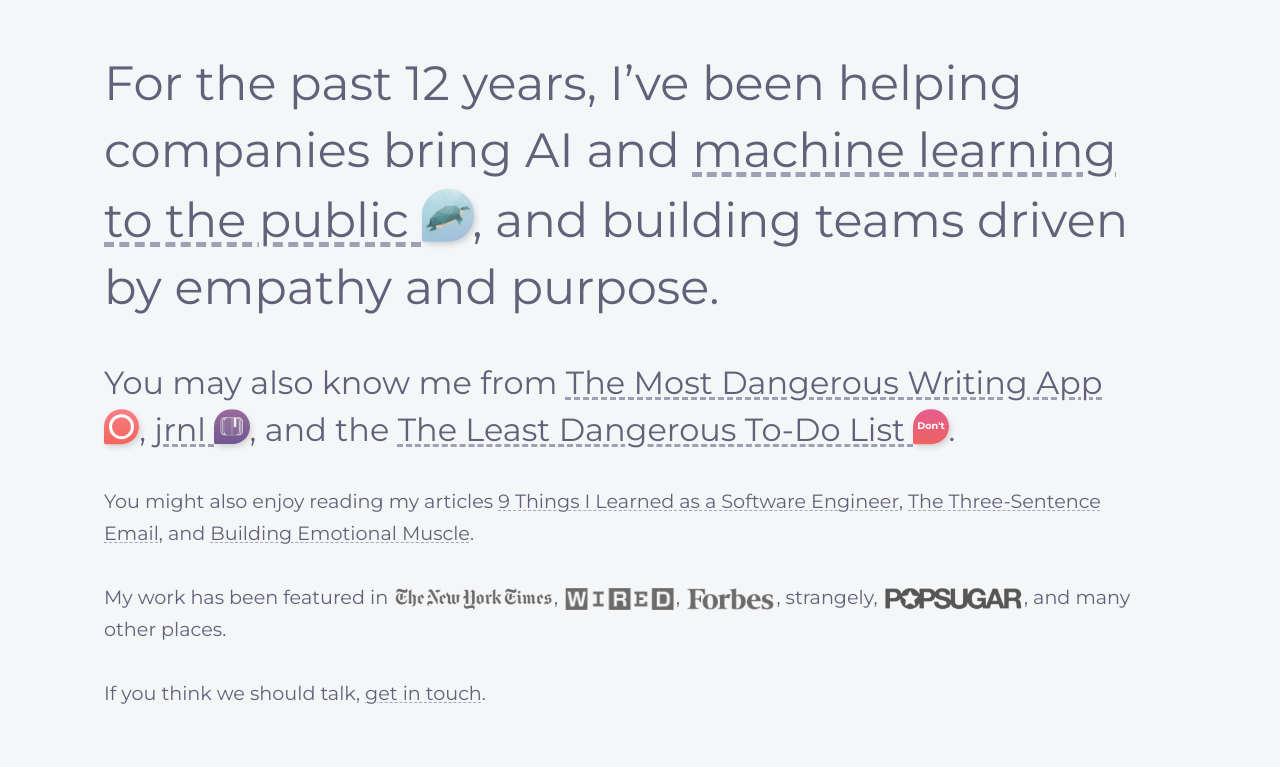
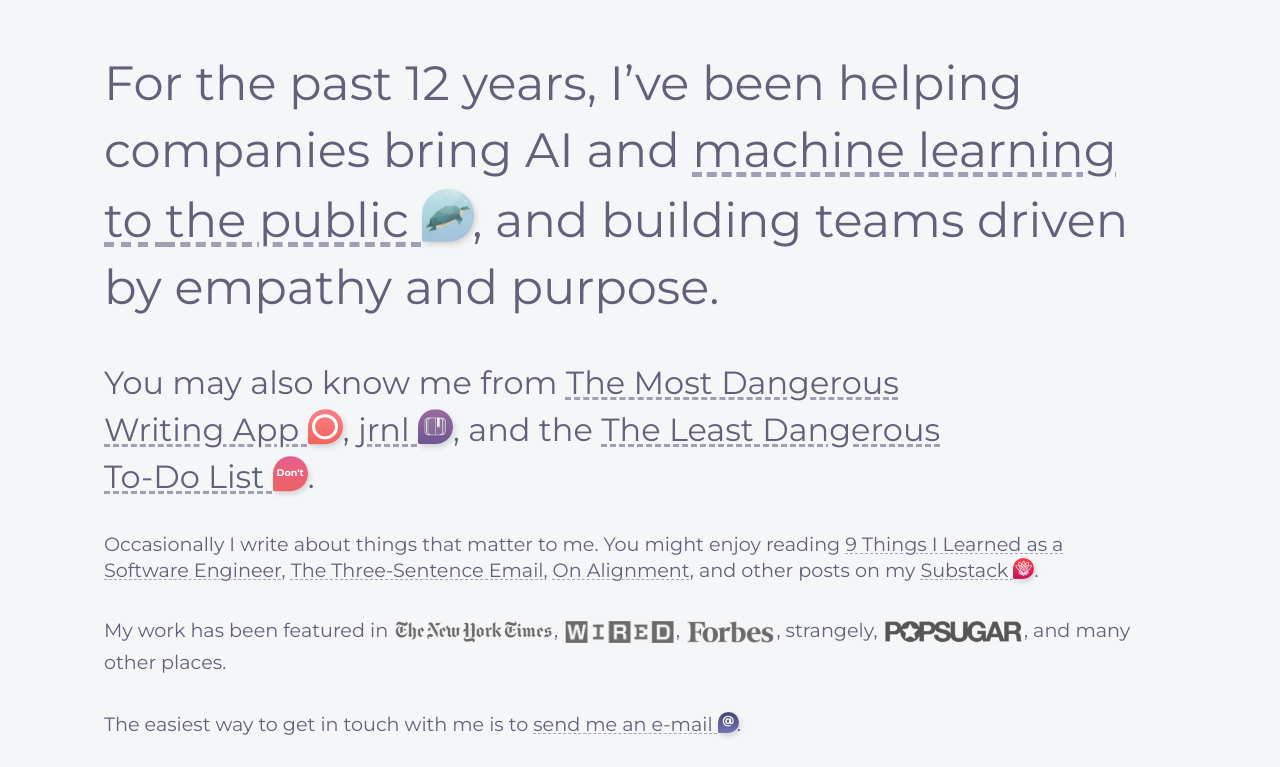
Before and after one commit to maebert/1450.me, a plain HTML site: page index.html in a window 1280 px wide. Shown: the part 890-1657 px from the top of the page. Drawn offline with nearby package versions, Linux system fonts and the light colour scheme.

Commit message:
Add substack

```diff
--- a/css/1450.css
+++ b/css/1450.css
@@ -2,6 +2,7 @@
   background-color: #f5f6f7;
   font-family: "Montserrat";
   color: #63617a;
+  font-size: 1.2rem;
 }
 
 h1 {
@@ -11,6 +12,32 @@
   font-size: 6rem;
   line-height: 135%;
   color: #353440;
+}
+
+h2 {
+  margin-top: 20pt;
+  font-family: "Montserrat";
+  font-style: normal;
+  font-weight: 400;
+  font-size: 3rem;
+  line-height: 140%;
+  color: #63617a;
+}
+
+h3 {
+  margin-top: 12pt;
+  font-family: "Montserrat";
+  font-style: normal;
+  font-weight: 400;
+  font-size: 2rem;
+  line-height: 140%;
+  color: #63617a;
+}
+
+p {
+  font-size: 1.2rem;
+  line-height: 2rem;
+  margin: 2rem 0;
 }
 
 .container {
@@ -68,12 +95,28 @@
 .pin.ubique {
   background: linear-gradient(180deg, #f8da7c 0%, #f6c11e 100%);
 }
+.pin.substack {
+  background: url(../img/substack.png) center center no-repeat,
+    linear-gradient(180deg, #ff404a 0%, #c41357 100%);
+  background-size: cover;
+}
 
 .pin.ubique:before {
   content: "U";
   color: #273645;
   font-weight: 900;
   font-size: 0.8em;
+  width: 100%;
+  height: 100%;
+  position: absolute;
+  text-align: center;
+  line-height: 1.4em;
+}
+.pin.email:before {
+  content: "@";
+  color: white;
+  font-weight: 900;
+  font-size: 0.6em;
   width: 100%;
   height: 100%;
   position: absolute;
@@ -121,6 +164,9 @@
 .pin.todo {
   background: linear-gradient(180deg, #e55e8f 0%, #ef6262 100%);
 }
+.pin.email {
+  background: linear-gradient(180deg, #44456b 0%, #7175b9 100%);
+}
 
 a:link,
 a:visited {
@@ -156,26 +202,6 @@
   -webkit-text-decoration: underline dashed #a19fb3;
 }
 
-h2 {
-  margin-top: 20pt;
-  font-family: "Montserrat";
-  font-style: normal;
-  font-weight: 400;
-  font-size: 3rem;
-  line-height: 140%;
-  color: #63617a;
-}
-
-h3 {
-  margin-top: 12pt;
-  font-family: "Montserrat";
-  font-style: normal;
-  font-weight: 400;
-  font-size: 2rem;
-  line-height: 140%;
-  color: #63617a;
-}
-
 a.jrnl:hover {
   color: #986b9d;
   text-decoration-color: #715692;
@@ -196,13 +222,12 @@
   color: #f6c11e;
   text-decoration-color: #f8da7c;
 }
-
-/* Media */
-p {
-  font-size: 1.2rem;
-  line-height: 2rem;
-  margin-bottom: 0;
-  margin-top: 2rem;
+.nowrap {
+  white-space: nowrap;
+}
+a.substack:hover {
+  color: #c41357;
+  text-decoration-color: #ff404a;
 }
 
 .media img {
@@ -241,7 +266,7 @@
   h2,
   h3 {
     font-size: 1.8rem;
-    line-height: 3rem;
+    line-height: 3.2rem;
   }
   p {
     font-size: 1.2rem;
--- a/index.html
+++ b/index.html
@@ -136,7 +136,8 @@
     <h2>For the past 12 years, I’ve been helping companies bring AI and
       <a class="summer"
         href="https://www.nytimes.com/2015/10/04/technology/scouring-the-web-to-make-new-words-lookupable.html?_r=0"
-        alt="New York Times">machine learning to the public <div class="pin summer"></div></a>, and building teams
+        alt="New York Times">machine learning to <span class="nowrap">the
+          public <div class="pin summer"></div></span></a>, and building teams
       driven by empathy
       and
       purpose.
@@ -145,20 +146,25 @@
 
       <a class="tmdwa" href="https://maebert.github.io/themostdangerouswritingapp"
         alt="The Most Dangerous Writing App">The Most
-        Dangerous Writing App <div class="pin small tmdwa"></div></a>,
-      <a class="jrnl" href="https://jrnl.sh" alt="jrnl">jrnl <div class="pin small jrnl"></div></a>, and the
+        Dangerous <span class="nowrap">Writing App <div class="pin small tmdwa"></div></span></a>,
+      <a class="jrnl nowrap" href="https://jrnl.sh" alt="jrnl">jrnl <div class="pin small jrnl"></div></a>, and the
       <a href="https://theleastdangeroustodolist.com/?ref=1450" class="todo">The Least Dangerous
-        To-Do List <div class="pin small todo"></div></a>.
+        <span class="nowrap">To-Do List <div class="pin small todo"></div></span></a>.
     </h3>
 
-    <p>You might also enjoy reading my articles <a
-        href="https://medium.com/@maebert/9-things-i-learned-as-a-software-engineer-c2c9f76c9266" alt="Medium">9 Things
+    <div>
+      Occasionally I write about things that matter to me. You might enjoy reading
+      <a href="https://medium.com/@maebert/9-things-i-learned-as-a-software-engineer-c2c9f76c9266" alt="Medium">9 Things
         I Learned as a Software Engineer</a>,
       <a href="https://medium.com/@maebert/how-to-write-emails-like-a-grown-up-4952ffb002dd" alt="Medium">The
-        Three-Sentence Email</a>, and <a href="https://proxywisdom.substack.com/p/emotional-muscle">Building Emotional
-        Muscle</a>.
-    </p>
-
+        Three-Sentence Email</a>,
+      <a
+        href="https://open.substack.com/pub/proxywisdom/p/on-alignment?r=1gmmq&utm_campaign=post&utm_medium=web&showWelcomeOnShare=true">On
+        Alignment</a>,
+      and other posts on my
+      <a href="https://proxywisdom.substack.com/" class="substack nowrap">Substack <div class="pin small substack">
+        </div></a>.
+    </div>
 
     <div class="media">
       <p>My work has been featured in
@@ -179,9 +185,8 @@
       </p>
     </div>
 
-    <p title="Send me an e-Mail" class="cta">If you think we should talk, <a
-        href="mailto:manuel@1450.me?subject=Lets+talk">get in
-        touch</a>.</p>
+    <div>The easiest way to get in touch with me is to <a href="mailto:manuel@1450.me?subject=Lets+talk"
+        class="nowrap">send me an e-mail <div class="pin email"></div></a>.</div>
 
     <p class="copyright">Copyright &copy; 1999 - 2024 <img src="img/logo.png" id="logo" alt="Manu Ebert" /> Manu
       Ebert</a>.</p>
```
Also changed, not shown: img/substack.png (added).
